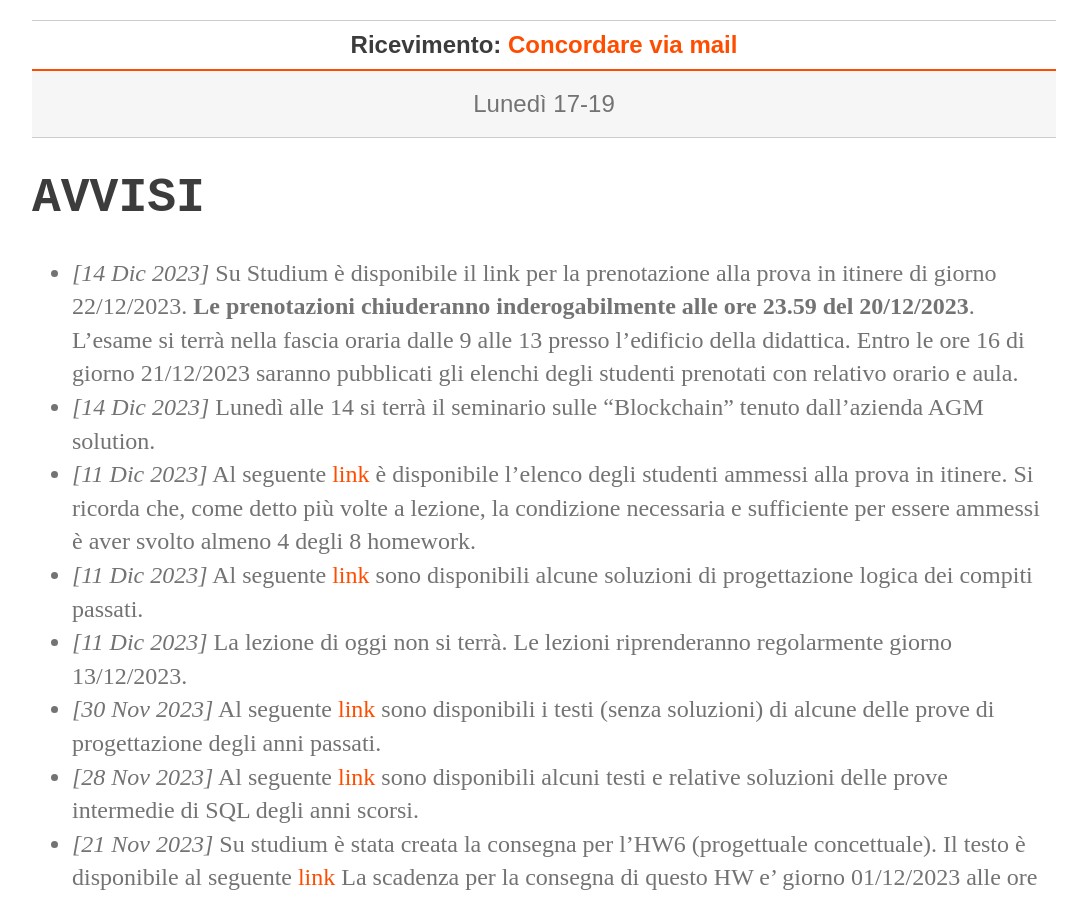
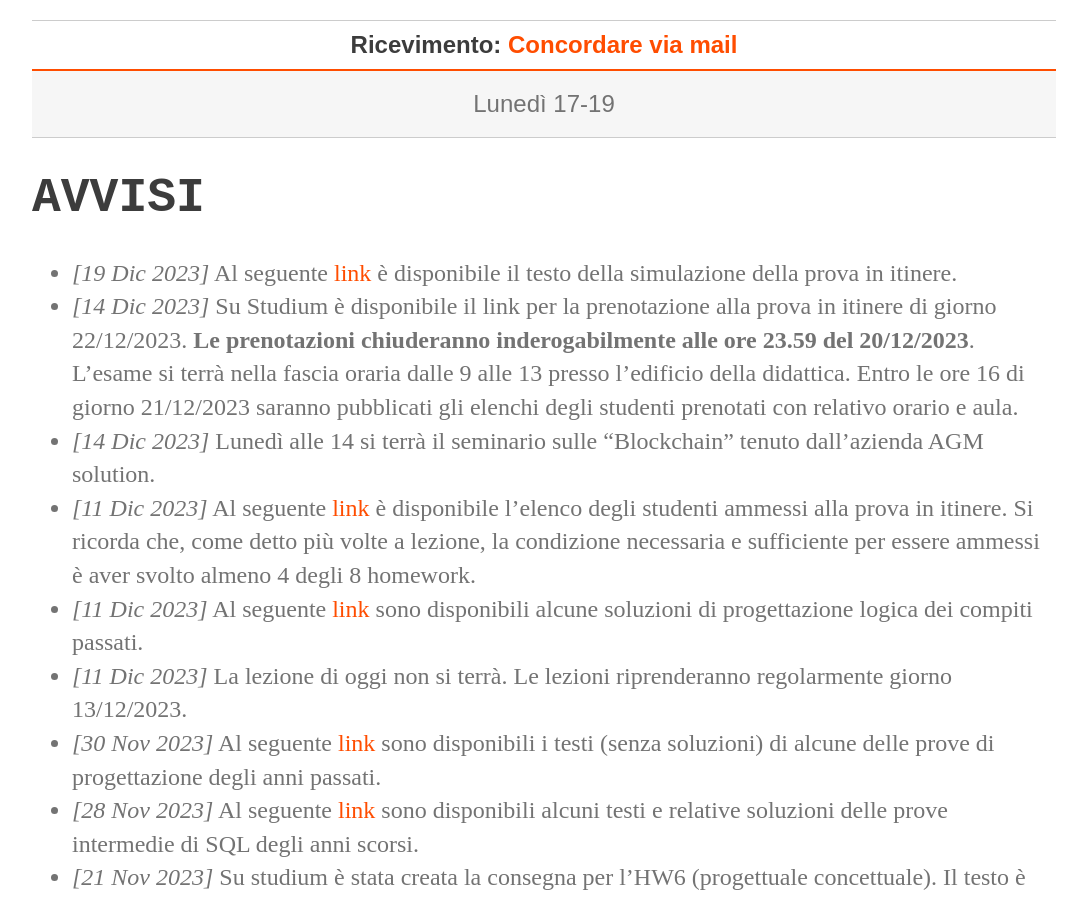
Before and after one commit to perceivelab/database-course, a Jekyll site: the page built from index.md, in a window 1280 px wide and 900 px high, scrolled down 440 px. Shown: the whole window, without its empty margins (96-1183 px from the left). Built offline with Jekyll 4.4.1, drawn with Linux system fonts in a browser that asks for light colours.

Commit message:
Update index.md

```diff
--- a/index.md
+++ b/index.md
@@ -20,7 +20,7 @@ layout: default
 
 
 # AVVISI
-
+- *[19 Dic 2023]* Al seguente [link](https://drive.google.com/file/d/1PuiKn2b6IRGKK8T7URO1-Yb5wtyxje2d/view?usp=drive_link) è disponibile il testo della simulazione della prova in itinere.
 - *[14 Dic 2023]* Su Studium è disponibile il link per la prenotazione alla prova in itinere di giorno 22/12/2023. **Le prenotazioni chiuderanno inderogabilmente alle ore 23.59 del 20/12/2023**.  L'esame si terrà nella fascia oraria dalle 9 alle 13 presso l'edificio della didattica. Entro le ore 16 di giorno 21/12/2023 saranno pubblicati gli elenchi degli studenti prenotati con relativo orario e aula.
 - *[14 Dic 2023]*  Lunedì alle 14 si terrà il seminario sulle "Blockchain" tenuto dall'azienda AGM solution.
 - *[11 Dic 2023]* Al seguente [link](https://drive.google.com/file/d/1XB-9rAfjfNJBU3R8tG5M7LjP4MUoHx5L/view?usp=sharing) è disponibile l'elenco degli studenti ammessi alla prova in itinere. Si ricorda che, come detto più volte a lezione, la condizione necessaria e sufficiente per essere ammessi è aver svolto almeno 4 degli 8 homework.
```
